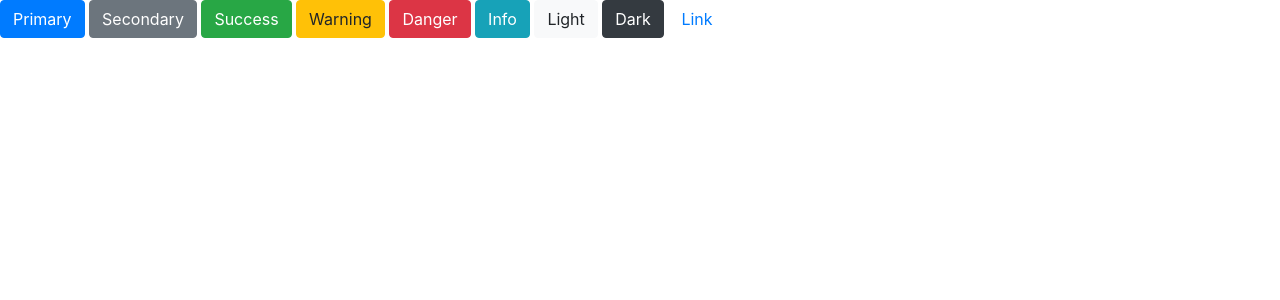
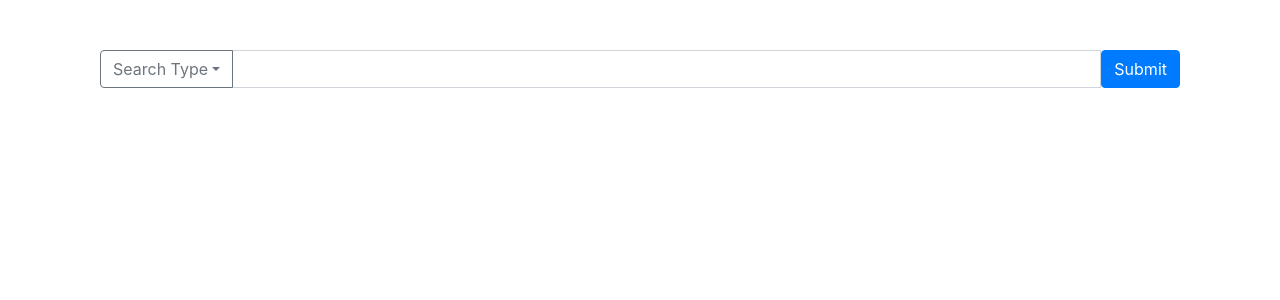
Before and after one commit to nikola1912/open-library-api-browser, a React (Create React App) app: page / in a window 1280 px wide. Shown: the top 300 px of the page. Built offline with nearby package versions, Linux system fonts and the light colour scheme.

Commit message:
Implement home page and the search form

```diff
--- a/src/App.js
+++ b/src/App.js
@@ -2,21 +2,17 @@ import React from 'react';
 import './styles/App.css';
 import 'bootstrap/dist/css/bootstrap.min.css';
 
-import { Button } from 'react-bootstrap';
-import TestComponent from './components/TestComponent.js';
+import HomePage from './components/HomePage.js';
 
-function App() {
-  return (
-    <>
-      <Button variant="primary">Primary</Button>{' '}
-      <Button variant="secondary">Secondary</Button>{' '}
-      <Button variant="success">Success</Button>{' '}
-      <Button variant="warning">Warning</Button>{' '}
-      <Button variant="danger">Danger</Button> <Button variant="info">Info</Button>{' '}
-      <Button variant="light">Light</Button> <Button variant="dark">Dark</Button>{' '}
-      <Button variant="link">Link</Button>
-    </>
-  );
+class App extends React.Component {
+
+    render() {
+        return (
+            <div className="app">
+                <HomePage />
+            </div>
+        );
+    }
 }
 
 export default App;
--- /dev/null
+++ b/src/components/HomePage.js
@@ -0,0 +1,17 @@
+import React from 'react';
+import SearchForm from './SearchForm.js';
+
+class HomePage extends React.Component {
+
+    handleSearcSubmit(data) {
+        console.log(data);
+    }
+
+    render() {
+        return (
+            <SearchForm onSubmit={(event) => this.handleSearcSubmit(event)} />
+        )
+    }
+}
+
+export default HomePage;
--- /dev/null
+++ b/src/components/SearchForm.js
@@ -0,0 +1,56 @@
+import React from 'react';
+import { InputGroup, DropdownButton, Dropdown, FormControl, Form, Button } from 'react-bootstrap';
+
+
+class SearchForm extends React.Component {
+    state = {
+        searchField: "",
+        searchType: ""
+    }
+
+    handleTypeChange(event) {
+        console.log(event);
+        this.setState({searchType: event});
+    }
+
+    handleFormChange(event) {
+        this.setState({searchField: event.target.value});
+    }
+
+    handleFormSubmit(event) {
+        event.preventDefault();
+        this.props.onSubmit(this.state);
+    }
+
+    render() {
+        return (
+            <Form onSubmit={event => this.handleFormSubmit(event)}>
+                <InputGroup className="mb-3">
+                    <DropdownButton
+                        as={InputGroup.Prepend}
+                        variant="outline-secondary"
+                        title="Search Type"
+                        id="input-group-dropdown-1"
+                        onSelect={event => this.handleTypeChange(event)}
+                    >
+                        <Dropdown.Item eventKey="All">All</Dropdown.Item>
+                        <Dropdown.Item eventKey="Title">Title</Dropdown.Item>
+                        <Dropdown.Item eventKey="Author">Author</Dropdown.Item>
+                        <Dropdown.Item eventKey="Text">Text</Dropdown.Item>
+                        <Dropdown.Item eventKey="Subject">Subject</Dropdown.Item>
+                        <Dropdown.Item eventKey="Lists">Lists</Dropdown.Item>
+                        <Dropdown.Divider />
+                        <Dropdown.Item eventKey="Advanced">Advanced</Dropdown.Item>
+                    </DropdownButton>
+                    <FormControl
+                        value={this.state.searchField}
+                        onChange={event => this.handleFormChange(event)}
+                        aria-describedby="basic-addon1" />
+                    <Button type="submit">Submit</Button>
+                </InputGroup>
+            </Form>
+        )
+    }
+}
+
+export default SearchForm;
--- a/src/components/TestComponent.js
+++ /dev/null
@@ -1,9 +0,0 @@
-import React from 'react';
-
-const TestComponent = (props) => (
-    <div>
-        HELLO
-    </div>
-);
-
-export default TestComponent;
--- a/src/styles/App.css
+++ b/src/styles/App.css
@@ -0,0 +1,3 @@
+.app {
+    padding: 50px 100px;
+}
```
